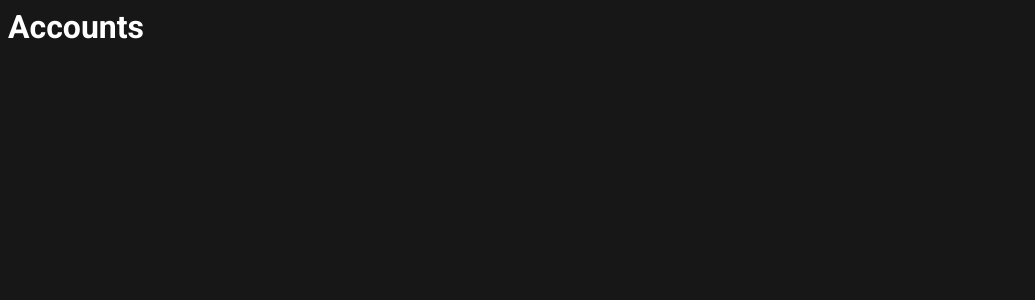
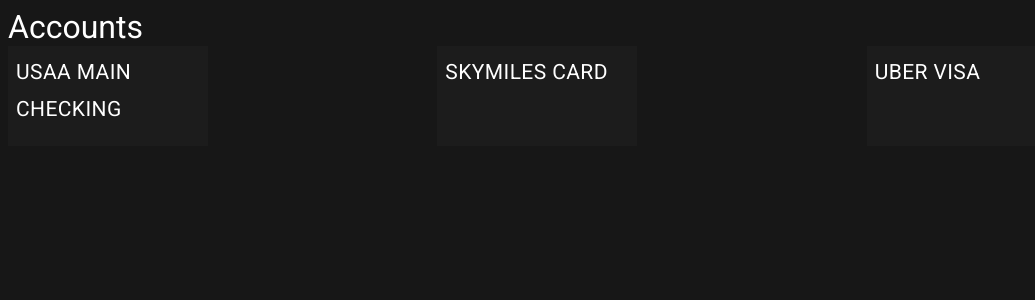
Before and after one commit to S-reinken/elegant, a React app: page / in a window 1280 px wide. Shown: the top 300 px of the page, without its empty margins (0-1035 px from the left). Built offline with nearby package versions, Linux system fonts and the light colour scheme.

Commit message:
Added Account Buttons

```diff
--- a/src/renderer/ui/AccountsPage/AccountsPage.tsx
+++ b/src/renderer/ui/AccountsPage/AccountsPage.tsx
@@ -1,21 +1,38 @@
 import * as React from "react"
-import { Theme, WithStyles, createStyles } from "@material-ui/core"
+import { Theme, WithStyles, createStyles, Paper, Button, Grid } from "@material-ui/core"
 import { withStyles } from "@material-ui/styles";
+import { fontStyle } from "@material-ui/system";
 
 const styles = (theme: Theme) => createStyles({
     root: {
-        "& h1": {
+        "& h1,h2": {
             boxSizing: "border-box",
             margin: "0",
-            padding: theme.spacing(1)
+            fontWeight: "normal",
         },
+        padding: theme.spacing(1),
         background: theme.palette.primary.dark,
         display: "flex",
+        flexDirection: "column",
         boxSizing: "border-box",
         width: "100vw",
         height: "100vh",
         color: "white",
-        fontFamily: "Roboto"
+        fontFamily: "Roboto",
+        fontStyle: "regular"
+    },
+    paper: {
+        borderRadius: "0",
+        display: "flex",
+        flexDirection: "row",
+        textAlign: "start",
+        justifyContent: "space-between",
+        alignItems: "flex-start",
+        background: theme.palette.primary.main,
+        padding: theme.spacing(1),
+        color: "white",
+        height: "100px",
+        width: "200px"
     }
 })
 
@@ -23,6 +40,17 @@
 export const AccountPageComponent: React.FunctionComponent<IAccountPageComponent> = ({ classes }) => (
     <div className={classes.root}>
         <h1>Accounts</h1>
+        <Grid container spacing={3}>
+            <Grid item xs={12} sm={6} md={4}>
+                <Button className={classes.paper}><h2>USAA Main Checking</h2></Button>
+            </Grid>
+            <Grid item xs={12} sm={6} md={4}>
+            <Button className={classes.paper}><h2>Skymiles Card</h2></Button>
+            </Grid>
+            <Grid item xs={12} sm={6} md={4}>
+            <Button className={classes.paper}><h2>Uber Visa</h2></Button>
+            </Grid>
+        </Grid>
     </div>
 )
 
```
